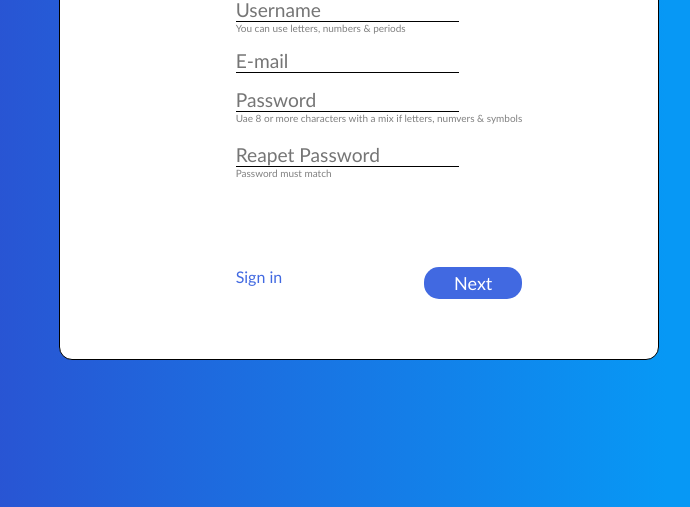
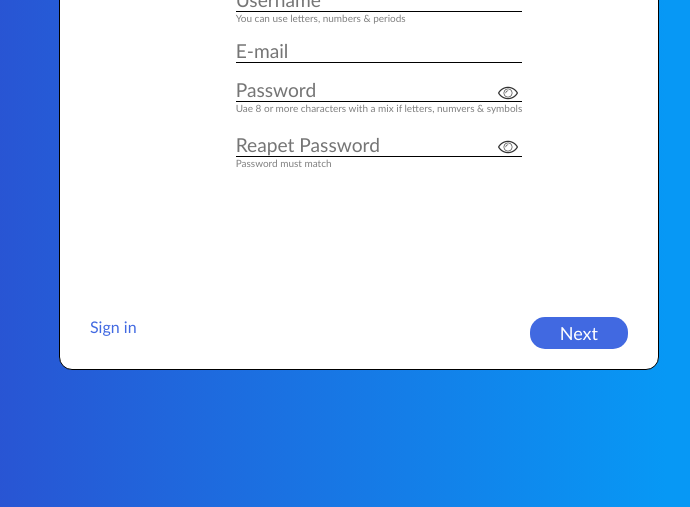
Before and after one commit to igoris12/Gallery, a website: page sign up/index.html in a window 1280 px wide. Shown: the part 293-800 px from the top of the page, without its empty margins (281-971 px from the left). Drawn offline with Linux system fonts and the light colour scheme.

Commit message:
signUp style and lyout end

```diff
--- a/js/signUp.js
+++ b/js/signUp.js
@@ -1,3 +1,5 @@
+
+//tagle password
 function myFunction() {
     var x = document.getElementById("pass");
     if (x.type === "password") {
@@ -6,7 +8,7 @@ function myFunction() {
       x.type = "password";
     }
   }
-
+//tagle repPassward
   function myFunctionR() {
     var x = document.getElementById("passR");
     if (x.type === "password") {
--- a/sign up/index.html
+++ b/sign up/index.html
@@ -20,21 +20,24 @@
 
                 </div>
                 <div  class="middlform">
-                    <input id="pass" type="password" placeholder="Password" required>
+                    <input id="pass" type="password" placeholder="Password" required >
+                    <img class="showHide show1" src="../img/ShowIcon.png" alt="Icon" onclick="myFunction()">
                     <label for="pass">Uae 8 or more characters with a mix if letters, numvers & symbols</label>
                     <br>
                     <input id="passR" type="password" placeholder="Reapet Password" required>
+                    <img class="showHide show2" src="../img/ShowIcon.png" alt="Icon" onclick="myFunctionR()">
                     <label for="rPass">Password must match</label>
                     <br><br>
 
 
                 </div>
 
-                <div class="bottomform">
+
+            </form>
+            <div class="bottomform">
                     <a href="#">Sign in</a>
                     <input type="submit" value="Next" class="button2">
-                </div>
-            </form>
+            </div>
              <a href="../index.html" class="close">+</a>
         </main>
 
--- a/stylecss/signUp.css
+++ b/stylecss/signUp.css
@@ -18,6 +18,7 @@ label {
     font-size: x-small;
     color: gray;
 }
+
 
 .contaner {
     display: flex;
@@ -58,6 +59,7 @@ h1 {
     display: inline-block;
     border: none;
     margin-top: 20px;
+    width: 100%;
 }
 
 .lable1 {
@@ -69,18 +71,44 @@ h1 {
  .emaleInput{
      display: block;
      margin-top: 15px;
+     width: 100%;
  }
 
 
 .middlform {
-    display: block ;
+    display:flex ;
+    position: relative;
     margin-top: 15px;
+    flex-direction: column;
+}
+
+.showHide {
+    width: 20px;
+}
+
+.show1{
+    position: absolute;
+    right: 4px;
+    top: 5px;
+    cursor: pointer;
+}
+
+.show2 {
+    position: absolute;
+    right: 4px;
+    bottom: 50px;
+    cursor: pointer;
 }
 
 
 .bottomform {
-    display: block;
+    display: flex;
+    justify-content: space-between;
     margin-top: 50PX;
+    flex-direction: row;
+    margin-left: 30px;
+    margin-right: 30px;
+    margin-bottom: 20px;
 
 }
 
@@ -94,7 +122,8 @@ h1 {
     padding: 5px 30px;
     border-radius: 15px;
     font-size: 18px;
-
+    width: auto;
+    height: auto;
 }
 
 input {
@@ -102,6 +131,7 @@ input {
     border-bottom: 1px solid;
     padding-right: 33px;
     margin-right: 5px;
+    width: 100%;
 }
 
 a {
@@ -143,8 +173,16 @@ input {
     }
 
     input {
-        width: 200px;
+        width:100%;
+        height: 15px;
     }
 
+    .showHide {
+        width: 15px;
+    }
+
+    .show1{
+        top: 0;
+    }
 
 }
```
Also changed, not shown: img/ShowIcon.png (added).
